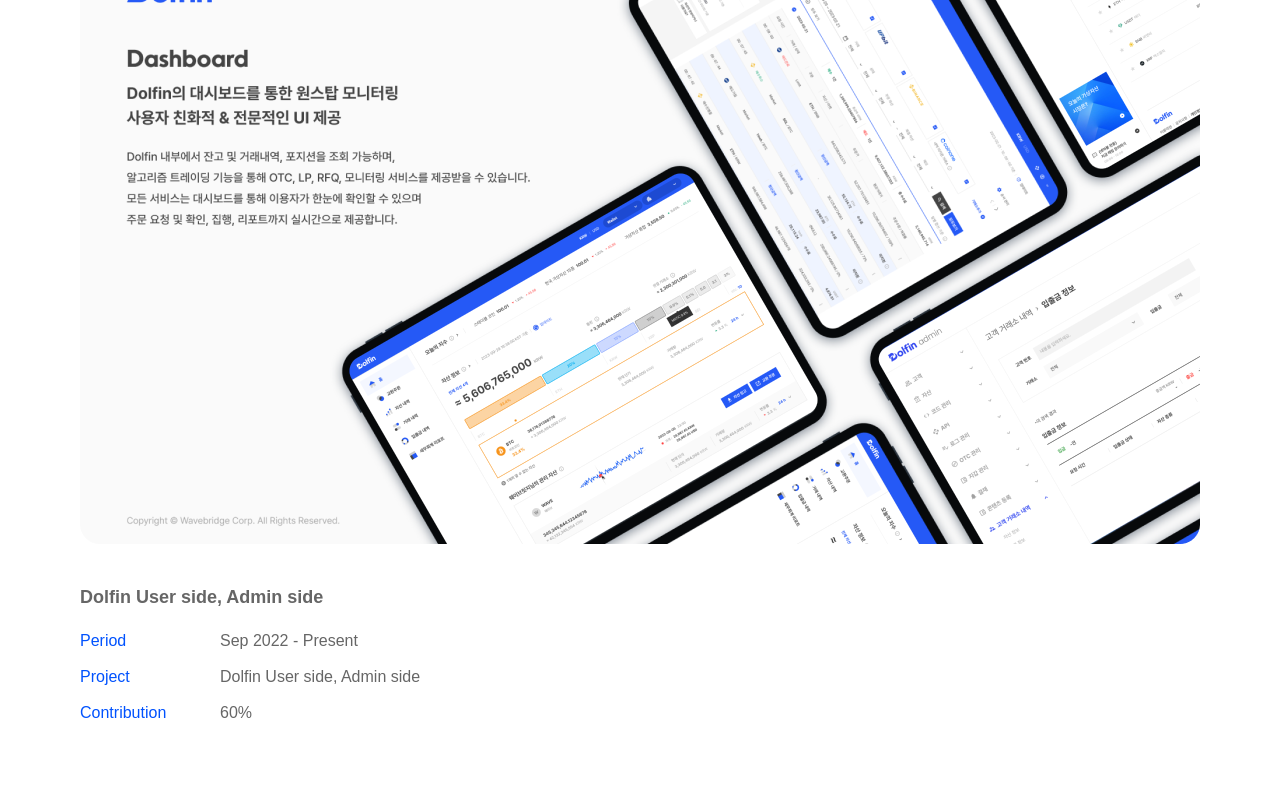
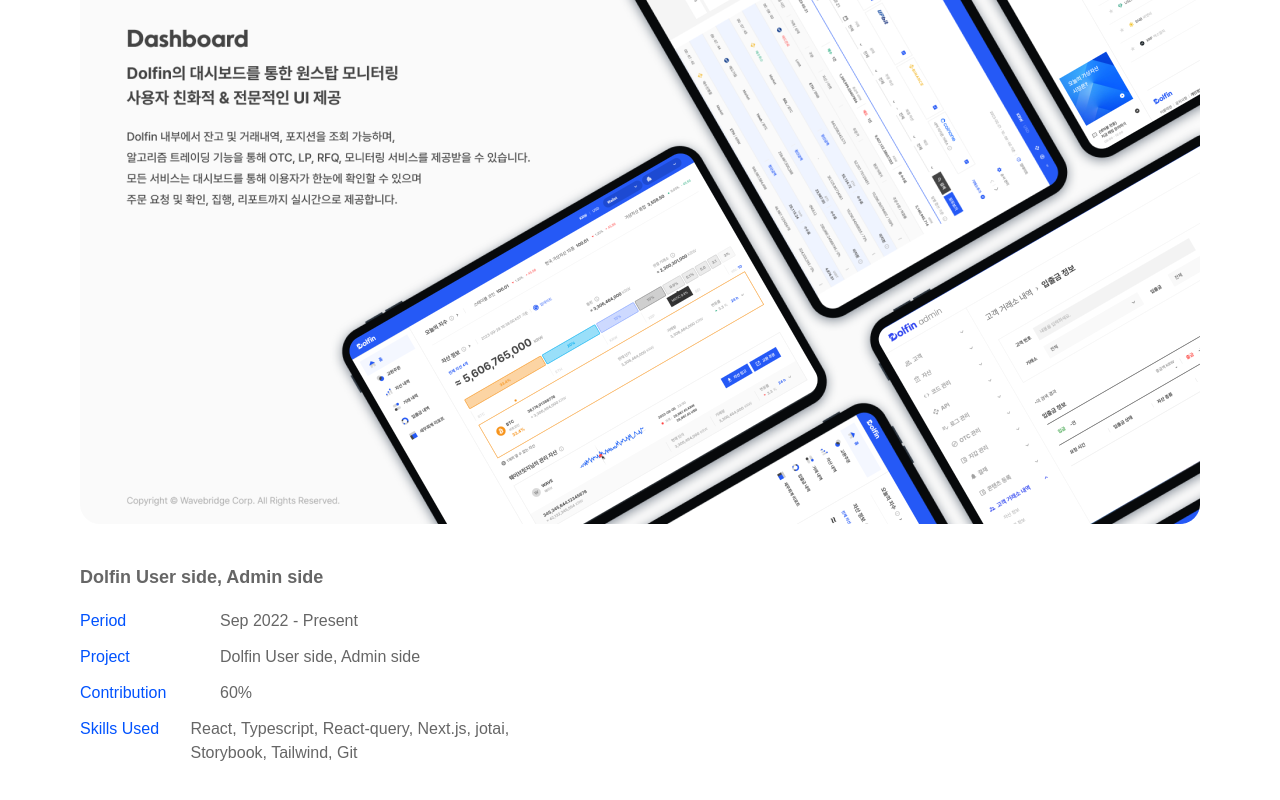
Before and after one commit to wldlglaso/wldlglaso.github.io, a Next.js app: page /dolfin in a window 1280 px wide. Shown: the part 224-1024 px from the top of the page. Built offline with nearby package versions, Linux system fonts and the light colour scheme.

Commit message:
add: 'skills used'

```diff
--- a/app/[id]/layout.tsx
+++ b/app/[id]/layout.tsx
@@ -3,5 +3,5 @@
 }: Readonly<{
   children: React.ReactNode;
 }>) {
-  return <div className="py-[100px]">{children}</div>;
+  return <div className="py-[80px]">{children}</div>;
 }
--- a/app/[id]/page.tsx
+++ b/app/[id]/page.tsx
@@ -15,7 +15,7 @@
 
 export default function Page({ params }: { params: { id: string } }) {
   const { id } = params;
-  const { name, period, contribution } = getProjectDetail(id);
+  const { name, period, contribution, skills } = getProjectDetail(id);
 
   return (
     <div className="mx-auto w-[1120px] flex flex-col">
@@ -31,6 +31,7 @@
         <ContentWrap name="Period" description={period} />
         <ContentWrap name="Project" description={name} />
         <ContentWrap name="Contribution" description={contribution} />
+        <ContentWrap name="Skills Used" description={skills} />
       </div>
     </div>
   );
--- a/constants/projects.ts
+++ b/constants/projects.ts
@@ -11,6 +11,7 @@
   contribution: string;
   period: string;
   description: string;
+  skills: string;
 };
 
 export const projectList: Project[] = [
@@ -58,6 +59,8 @@
     contribution: "60%",
     period: "Sep 2022 - Present",
     description: "",
+    skills:
+      "React, Typescript, React-query, Next.js, jotai, Storybook, Tailwind, Git",
   },
   {
     id: "microsite",
@@ -65,6 +68,7 @@
     period: "Aug 2023 - Feb 2024",
     contribution: "98%",
     description: "",
+    skills: "Next.js, Typescript, Tailwind, Git, Framer-Motion, React-query",
   },
   {
     id: "lottemart",
@@ -72,6 +76,7 @@
     period: "Jun 2021 - May 2022",
     contribution: "90%",
     description: "",
+    skills: "React, Typescript, Redux, SVN",
   },
   {
     id: "review",
@@ -79,6 +84,7 @@
     period: "Feb 2021 - May 2021",
     contribution: "80%",
     description: "",
+    skills: "Vue.js, Bootstrap, Java, Spring Boot, MySQL, git",
   },
   {
     id: "lottehomeshopping",
@@ -86,5 +92,6 @@
     period: "Sep 2020 - Jan 2021",
     contribution: "30%",
     description: "",
+    skills: "Vue.js, Bootstrap, Java, Spring Boot, MySQL, git",
   },
 ];
```
